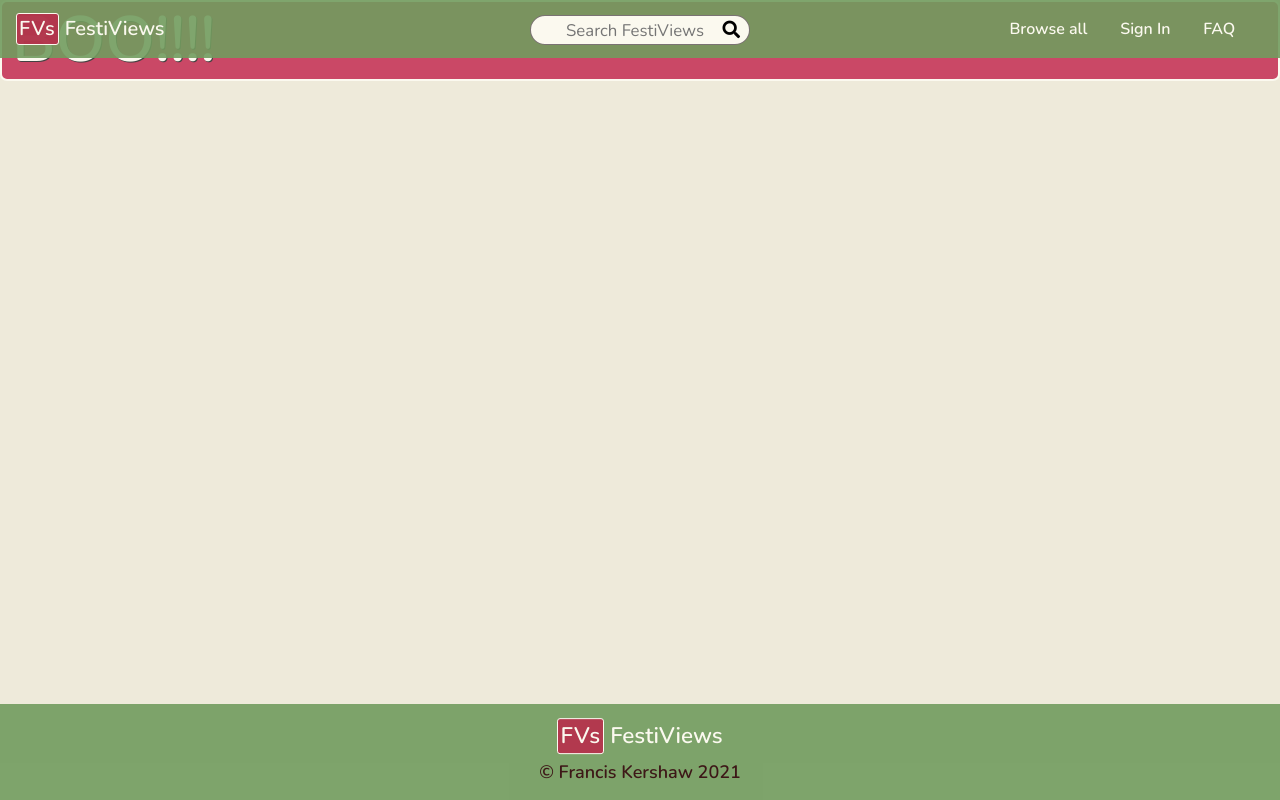
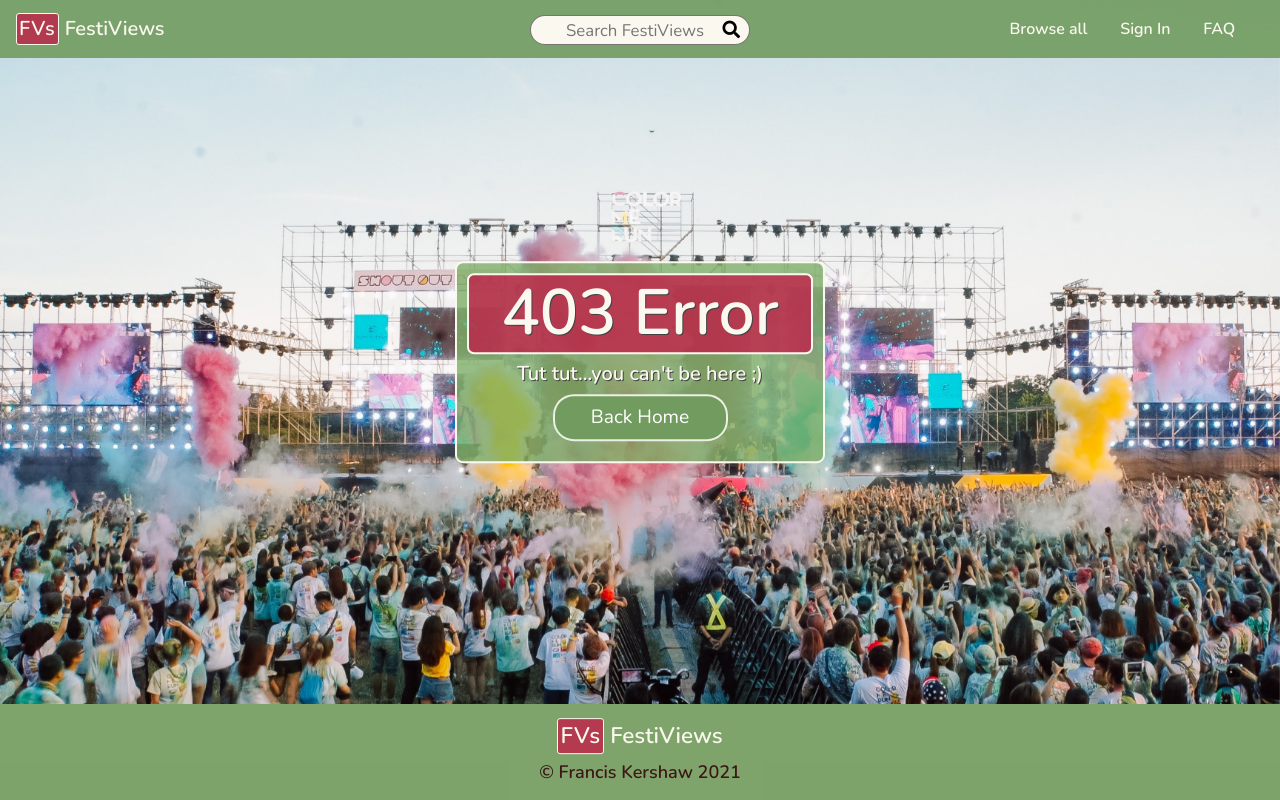
Before and after one commit to franciskershaw/festiviews, a Flask app: template templates/errors/403.html in a window 1280 px wide. Run offline with Flask 2, Linux system fonts and the light colour scheme; the template is opened without the code that fills it, so the values that code supplies are empty; some libraries are stand-ins or nearby versions.

Commit message:
add content and style error pages

```diff
--- a/static/css/style.css
+++ b/static/css/style.css
@@ -757,6 +757,13 @@ button.btn.btn-link.btn-block {
     font-size: 80%;
 }
 
+/* Errors */
+
+section.landing-container.error {
+    background: url(/static/images/hub-placeholder.jpg) no-repeat fixed center;
+    background-size: cover;
+}
+
 /* Animations */
 
 /* source: https://stackoverflow.com/questions/39513705/make-html-element-disappear-with-css-animation */
--- a/templates/errors/403.html
+++ b/templates/errors/403.html
@@ -1,4 +1,18 @@
 {% extends 'base.html' %}
 {% block content %}
-<h1>BOO!!!!</h1>
+<!-- Page container -->
+<section class="landing-container error">
+    <div class="center-content">
+        <!-- Headings -->
+        <div class="index-headings-container">
+          <div class="row">
+            <div class="col">
+              <h1 class="index-h1">403 Error</h1>
+              <h2>Tut tut...you can't be here ;)</h2>
+              <a href="/" class="btn btn-primary btn-md cta-btn">Back Home</a>
+            </div>
+          </div>
+        </div>
+      </div>
+</section>
 {% endblock %}
```
Also changed, not shown: templates/errors/404.html (+15 -1 lines), templates/errors/500.html (+15 -1 lines).
